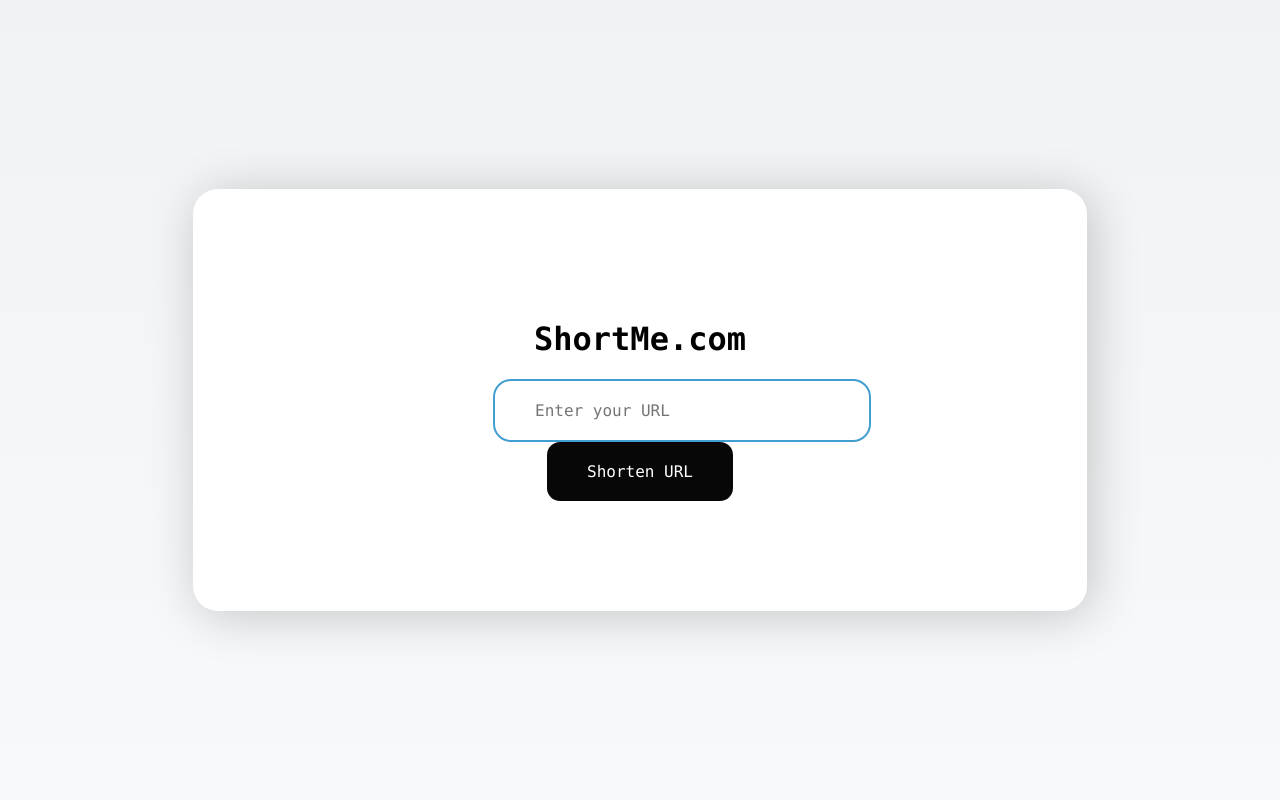
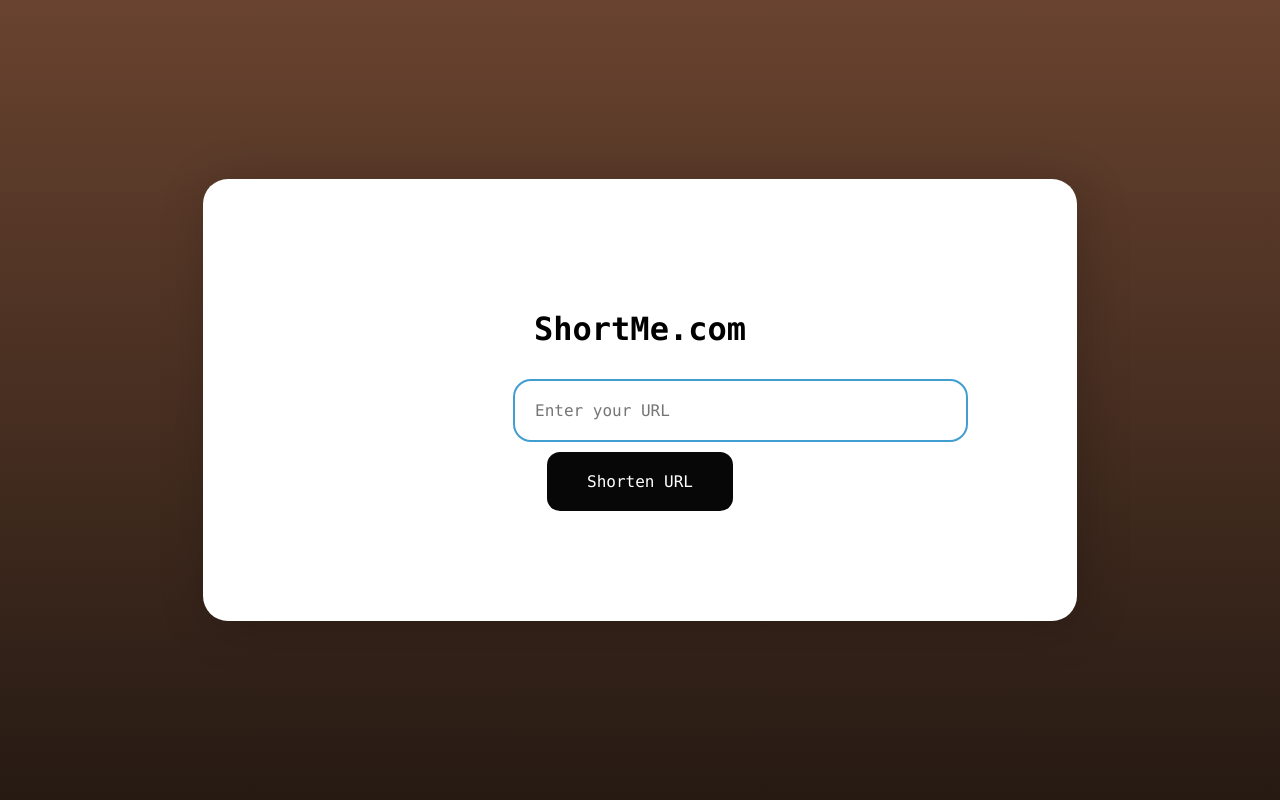
Before and after one commit to hudaifa-saleh/shortme, a Django app: page / in a window 1280 px wide. Run offline with Django 4.2, Linux system fonts and the light colour scheme.

Commit message:
add background style

```diff
--- a/templates/base.html
+++ b/templates/base.html
@@ -10,7 +10,7 @@
             font-family: Menlo, sans-serif;
             margin: 0;
             padding: 0;
-            background: linear-gradient(to bottom, #f0f2f3, #f7f9fa);
+            background: linear-gradient(to bottom, #69432f, #261a13);
             display: flex;
             justify-content: center;
             align-items: center;
@@ -28,10 +28,10 @@
 
         .url-input {
             font-family: Menlo, sans-serif;
-            width: 100%;
-            padding: 20px 40px;
+            width: 150%;
+            padding: 20px;
             font-size: 16px;
-            margin: 0;
+            margin: 10px;
             border: 2px solid #429ed0;
             border-radius: 18px;
             outline: none;
```
